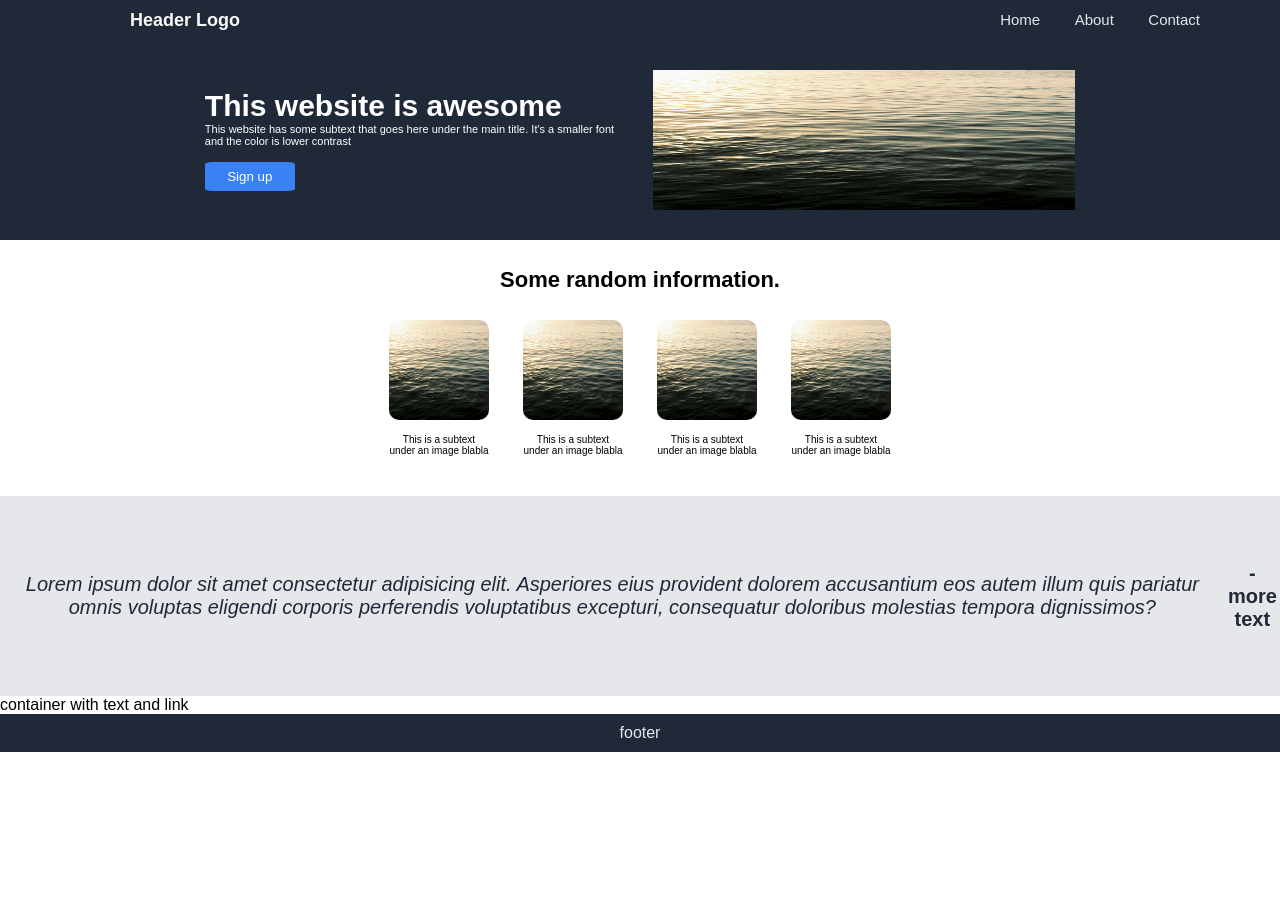
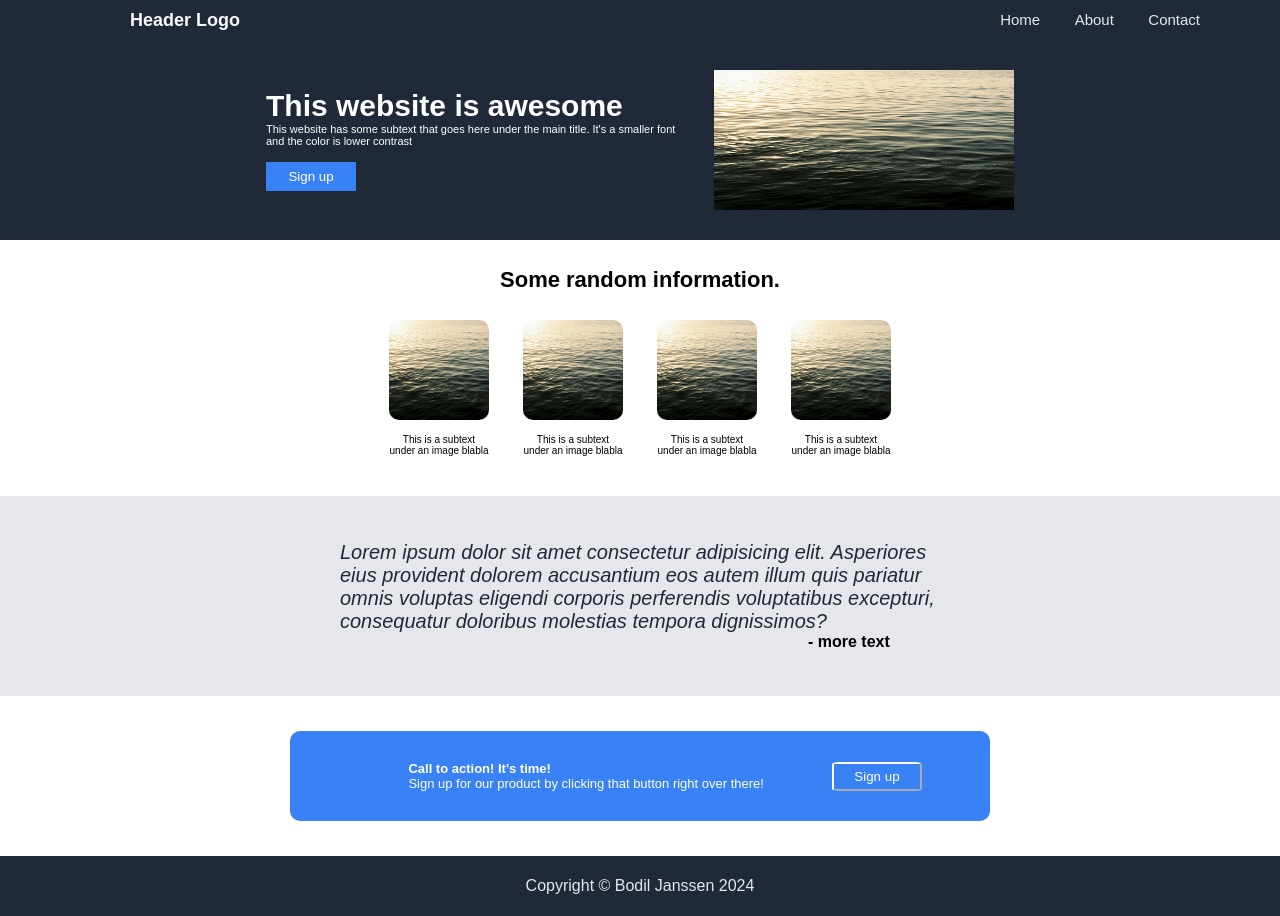
Before and after one commit to BobbieJanssen/fake-website, a plain HTML site: page index.html in a window 1280 px wide. Before the commit the page ends 800 px from the top, so only its background shows below. Drawn offline with Linux system fonts and the light colour scheme.

Commit message:
Finished exercise
The page is now working as I want it to

```diff
--- a/index.html
+++ b/index.html
@@ -37,26 +37,37 @@
 
     <section class="second-section">
         <figure>
-            <img src="images/ocean.jpg" alt=""><figcaption class="picture-text">This is a subtext under an image blabla</figcaption>
+            <img class="seasea" src="images/ocean.jpg" alt=""><figcaption class="picture-text">This is a subtext under an image blabla</figcaption>
         </figure>
         <figure>
-            <img src="images/ocean.jpg" alt=""><figcaption class="picture-text">This is a subtext under an image blabla</figcaption>
+            <img class="seasea" src="images/ocean.jpg" alt=""><figcaption class="picture-text">This is a subtext under an image blabla</figcaption>
         </figure>
         <figure>
-            <img src="images/ocean.jpg" alt=""><figcaption class="picture-text">This is a subtext under an image blabla</figcaption>
+            <img class="seasea" src="images/ocean.jpg" alt=""><figcaption class="picture-text">This is a subtext under an image blabla</figcaption>
         </figure>
         <figure>
-            <img src="images/ocean.jpg" alt=""><figcaption class="picture-text">This is a subtext under an image blabla</figcaption>
+            <img class="seasea" src="images/ocean.jpg" alt=""><figcaption class="picture-text">This is a subtext under an image blabla</figcaption>
         </figure>
   </section>
 
 
+    <section class="quote">
+        <div class="fullquote">
+        <i class="inspiration">Lorem ipsum dolor sit amet consectetur adipisicing elit. Asperiores eius provident dolorem accusantium eos autem illum quis pariatur omnis voluptas eligendi corporis perferendis voluptatibus excepturi, consequatur doloribus molestias tempora dignissimos?</i>
+        <b class="greybold"> - more text</b>
+        </div>
+    </section>
 
+    <section class="actionblock">
+       <div class="action">
+        <div class="item1">
+        <h4>Call to action! It's time!</h4>
+        <div>Sign up for our product by clicking that button right over there!</div>
+        </div>
+        <button class="item2">Sign up</button></div>
+    </div>
+    </section>
 
-
-    <section class="quote"><i>Lorem ipsum dolor sit amet consectetur adipisicing elit. Asperiores eius provident dolorem accusantium eos autem illum quis pariatur omnis voluptas eligendi corporis perferendis voluptatibus excepturi, consequatur doloribus molestias tempora dignissimos?</i>
-        <b> - more text</b></section>
-    <section>container with text and link</section>
-    <footer>footer</footer>
+    <footer>Copyright © Bodil Janssen 2024</footer>
 </body>
 </html>
--- a/style.css
+++ b/style.css
@@ -103,37 +103,33 @@ nav li{
 }
 
 
-button{
+.signup{
     align-self: flex-start;
     width: 90px;
     height: fit-content;
     background-color: #3882F6;
-    border-radius: 8%;
     border-color: transparent;
     margin-top: 10px;
-
-}
-
-.signup{
     color: white;
     padding: 5px 20px;
     cursor: pointer;
-
 }
 
-
 .sea {
-
+    flex: 1 1 auto;
     border-radius: 0%;
+    display: grid;
+    overflow: hidden;
+    max-height: 200px;
+    max-width: 300px
 }
 
 
 
 /* mid section*/
 
-section{
+.first-section, .second-section{
     background-color: white;
-
     text-align: center;
     display: inline-flex;
     flex-direction: row;
@@ -174,7 +170,7 @@ figure{
     padding-right: 4px;
     width: min-content;
 }
-img{
+.seasea{
     border-radius: 10%;
     margin-bottom: 10px;
     width: 100px;
@@ -185,22 +181,84 @@ img{
     font-size: 10px;
 }
 
+/*Quote section*/
 
 .quote{
     background-color: #E5E7EB;
+    height: 25vh;
+    display: flex;
+    flex-direction: column;
+    justify-content: center;
+    align-items: center;
+}
+
+.fullquote{
+    margin:15%;
+    height: max-content;
+    width: 600px;
+}
+.inspiration{
     font-size: 20px;
-    height: 25vh;;
     font-weight: 100;
     color: #1F2937;
     text-align: center;
 }
 
-button{
-    color: #3882F6;
+.greybold{
+    display: flex;
+    width: max-content;
+    margin-left: 78%;
+
 }
+
+/*Button section*/
+.actionblock{
+    height: 20vh;
+    background-color: white;
+    display: flex;
+    justify-content: center;
+    align-items: center;
+}
+
+.action{
+    display: flex;
+    flex-direction: row;
+    justify-content: space-evenly;
+    background-color: #3882F6;
+    border-radius: 10px;
+    width: 700px ;
+    height: 90px;
+}
+
+.item1{
+    padding-left: 50px;
+    padding-top: 20px;
+    padding-bottom: 20px;
+    align-content: center;
+    color: white;
+    font-size:small
+}
+
+.item2{
+    height: fit-content;
+    border-radius: 8%;
+    border-color: white;
+    align-self: center;
+    color: white;
+    background-color: transparent;
+    padding: 5px 20px;
+    cursor: pointer;
+
+
+}
+
+/*Footer*/
 footer{
     background-color: #1F2937;
     padding: 10px 10px;
-    text-align: center;
-    color: #E5E7EB
+    color: #E5E7EB;
+    display: flex;
+    justify-content: center;
+    align-items: center;
+    height: 60px
 }
```
